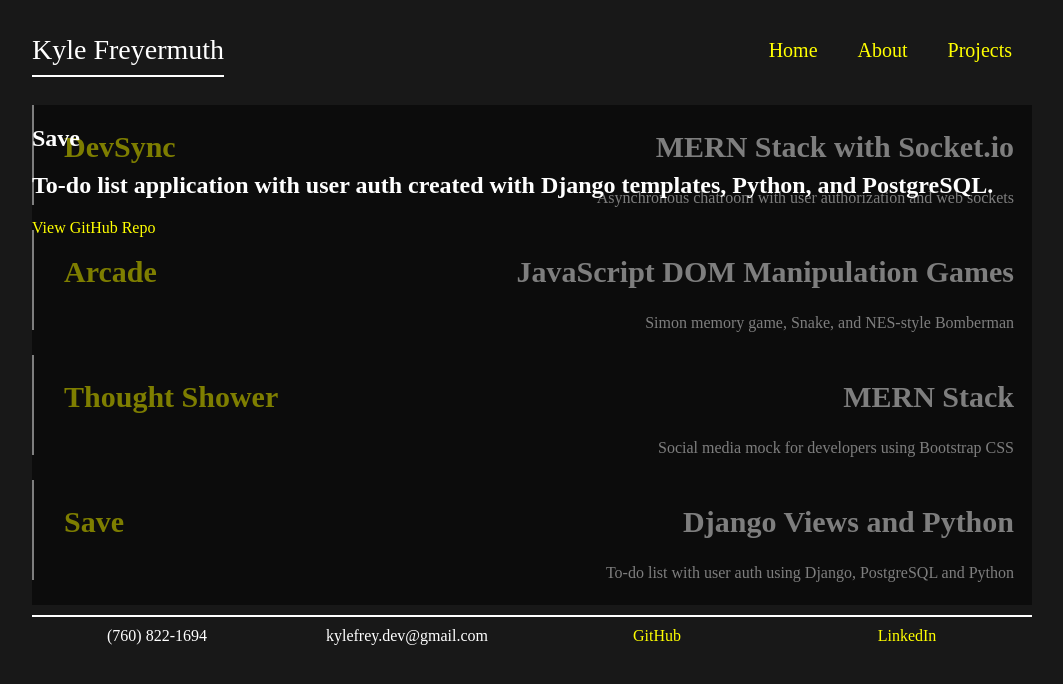
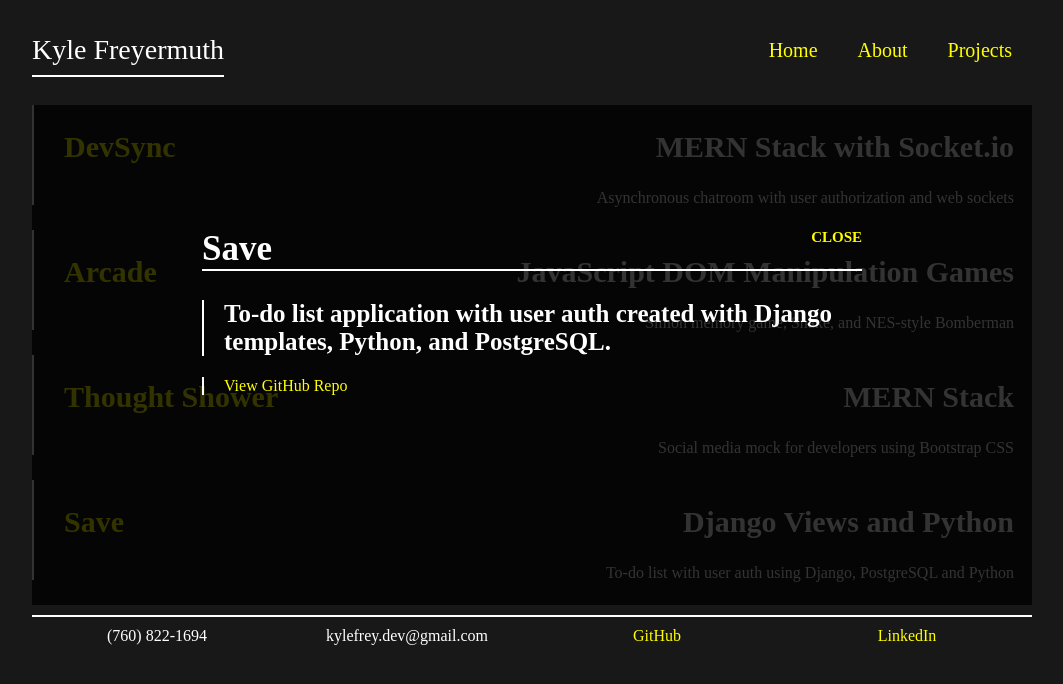
Before and after one commit to KJFreys1/React-Portfolio, a React (Create React App) app: page /projects in a window 1280 px wide. Both pictures are taken after a click on the element "Save". Shown: the top 684 px of the page, without its empty margins (108-1171 px from the left). Built offline with nearby package versions, Linux system fonts and the light colour scheme.

Commit message:
added style to modal

```diff
--- a/src/components/ProjDesc.js
+++ b/src/components/ProjDesc.js
@@ -2,15 +2,17 @@ import React from 'react'
 
 export default function ProjDesc(props) {
     const { github, deploy, video } = props.desc
-    console.log(github)
     if (props.desc) {
         return (
             <div className="inner-modal">
-                <h1>{props.desc.title}</h1>
-                <h2>{props.desc.desc}</h2>
-                {github ? <a className="highlight" href={github}>View GitHub Repo</a> : null}
-                {deploy ? <a className="highlight" href={deploy}>View Deployed</a> : null}
-                {video ? <a className="highlight" href={video}>View Video Demo</a> : null}
+
+                <h1 className="modal-title">{props.desc.title}<div className="close-modal" onClick={props.closeModal}>CLOSE</div></h1>
+                <h2 className="modal-desc">{props.desc.desc}</h2>
+                <div className="modal-links">
+                    {github ? <a className="highlight modal-link-single" href={github}>View GitHub Repo</a> : null}
+                    {deploy ? <a className="highlight modal-link-single" href={deploy}>View Deployed</a> : null}
+                    {video ? <a className="highlight modal-link-single" href={video}>View Video Demo</a> : null}
+                </div>
             </div>
         )
     } else {
--- a/src/components/Projects.js
+++ b/src/components/Projects.js
@@ -12,18 +12,18 @@ export default class Projects extends React.Component {
         }
     }
 
-    handleModal(e, idx) {
-        e.preventDefault()
-        if (this.state.modal === 'modal-hide') {
+    showModal(idx) {
         this.setState({
             modal: 'modal-show',
             desc: data[idx]
         })
-        } else {
+    }
+
+    closeModal() {
         this.setState({
-                modal: 'modal-hide'
+            modal: 'modal-hide',
+            desc: {}
         })
-        }
     }
 
     render() {
@@ -57,14 +57,14 @@ export default class Projects extends React.Component {
                     <h2 className='proj'><a className='highlight' href='https://gatodolist.herokuapp.com/'>ToDo List</a></h2>
                 </div> */}
                 <div className='proj-title'>
-                    <h2 className='proj highlight' onClick={e => this.handleModal(e, 3)}>Save</h2>
+                    <h2 className='proj highlight' onClick={() => this.showModal(3)}>Save</h2>
                 </div>
                 <div className='proj-desc'>
                     <h2 className='proj'>Django Views and Python</h2>
                     <p className='desc'>To-do list with user auth using Django, PostgreSQL and Python</p>
                 </div>
                 <div className={this.state.modal}>
-                    <ProjDesc desc={this.state.desc}/>
+                    <ProjDesc desc={this.state.desc} closeModal={() => this.closeModal()} />
                 </div>
             </section>
         )
--- a/src/index.css
+++ b/src/index.css
@@ -109,7 +109,50 @@ nav {
     position: absolute;
     width: 1000px;
     height: 500px;
-    background-color: rgba(0, 0, 0, 0.507);
+    background-color: rgba(0, 0, 0, 0.8);
+}
+
+.inner-modal {
+    width: 660px;
+    height: 310px;
+    margin: 75px auto;
+    padding: 20px;
+    /* background-color: black; */
+}
+
+.modal-title {
+    font-size: 35px;
+    border-bottom: 2px solid white;
+}
+
+.modal-desc {
+    font-size: 25px;
+    border-left: 2px solid white;
+    padding-left: 20px;
+}
+
+.modal-links {
+    border-left: 2px solid white;
+    padding-left: 20px;
+}
+
+.modal-link-single {
+    transition: font-size .2s;
+}
+
+.modal-link-single:hover {
+    font-size: 20px;
+}
+
+.close-modal {
+    color: yellow;
+    float: right;
+    font-size: 15px;
+}
+
+.close-modal:hover {
+    cursor: pointer;
+    color: white;
 }
 
 footer {
```
Lines whose indentation alone changed are shown as unchanged.
